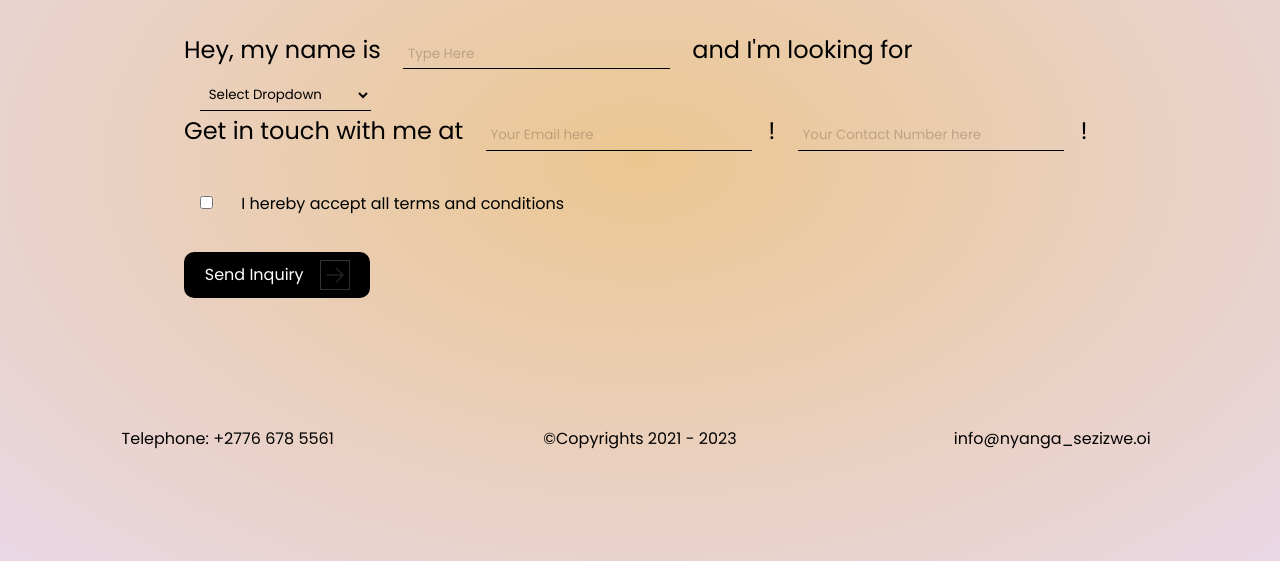
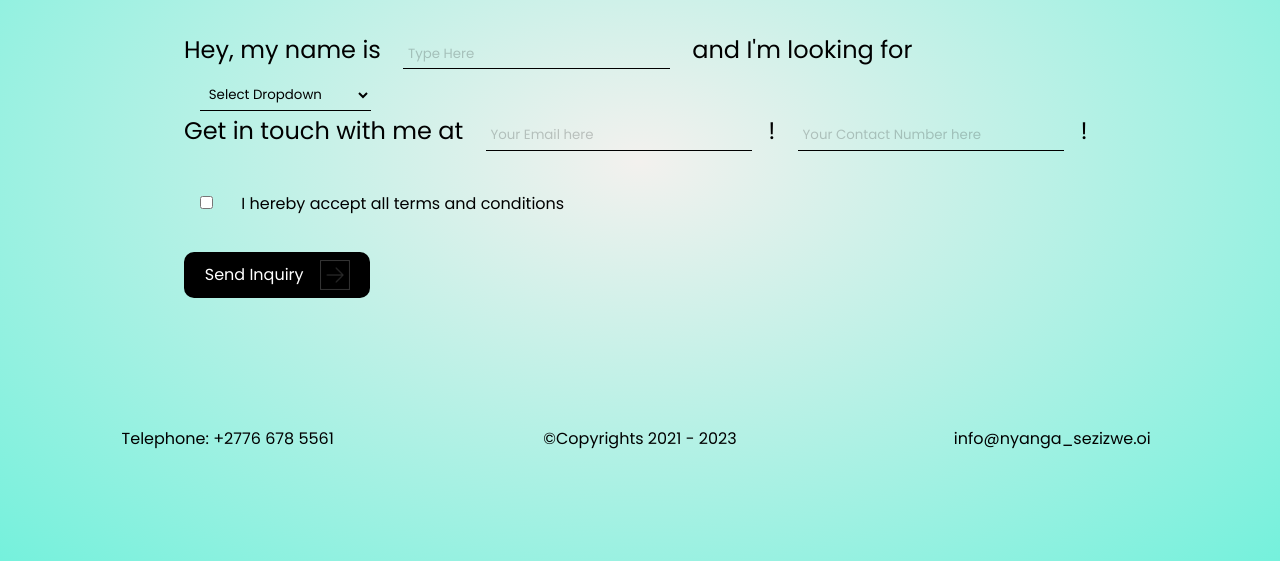
Before and after one commit to AneleMbabela/Appointment_schedule_website, a plain HTML site: page index.html in a window 1280 px wide. Shown: the part 239-800 px from the top of the page. Drawn offline with Linux system fonts and the light colour scheme.

Commit message:
Change page color commit

```diff
--- a/main.css
+++ b/main.css
@@ -1,8 +1,8 @@
 @import url("https://fonts.googleapis.com/css2?family=Poppins:wght@200;400;500;600;700&display=swap");
 :root {
     --PrimaryColor: #000000;
-  --SecondaryColor: #ebc791;
-  --BgColor: #e9d7e5;
+    --SecondaryColor: #f3f1ee;
+    --BgColor: #75f1dc;
     --HeaderHeight: 3rem;
 }
 
@@ -407,4 +407,6 @@ body {
         font-size: 2.8rem !important;
     }
 }
+
+
 /*# sourceMappingURL=main.css.map */
```
Lines whose indentation alone changed are shown as unchanged.
